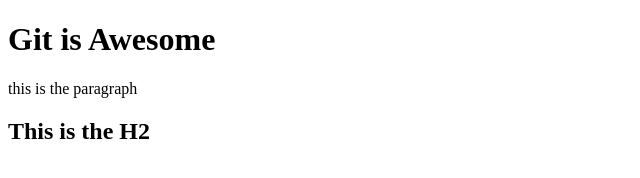
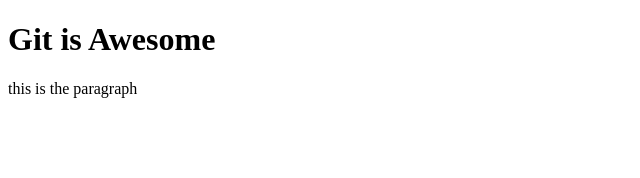
Before and after one commit to soroar42/gitProject, a plain HTML site: page index.html in a window 1280 px wide. Shown: the whole page, without its empty margins (0-640 px from the left). Drawn offline with Linux system fonts and the light colour scheme.

Commit message:
Revert "Added H2" Revert H2 This reverts commit 781411e220db01f2f0f53922d2c3af15c217aaa9.

```diff
--- a/index.html
+++ b/index.html
@@ -8,6 +8,5 @@
 <body>
     <h1>Git is Awesome</h1>
     <p> this is the paragraph</p>
-    <h2>This is the H2 </h2>
 </body>
 </html>
```
